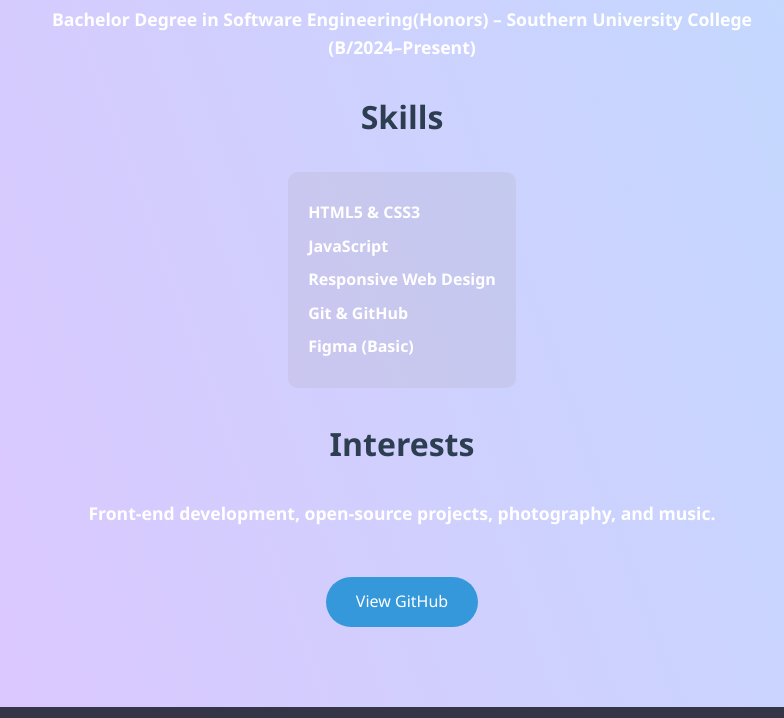
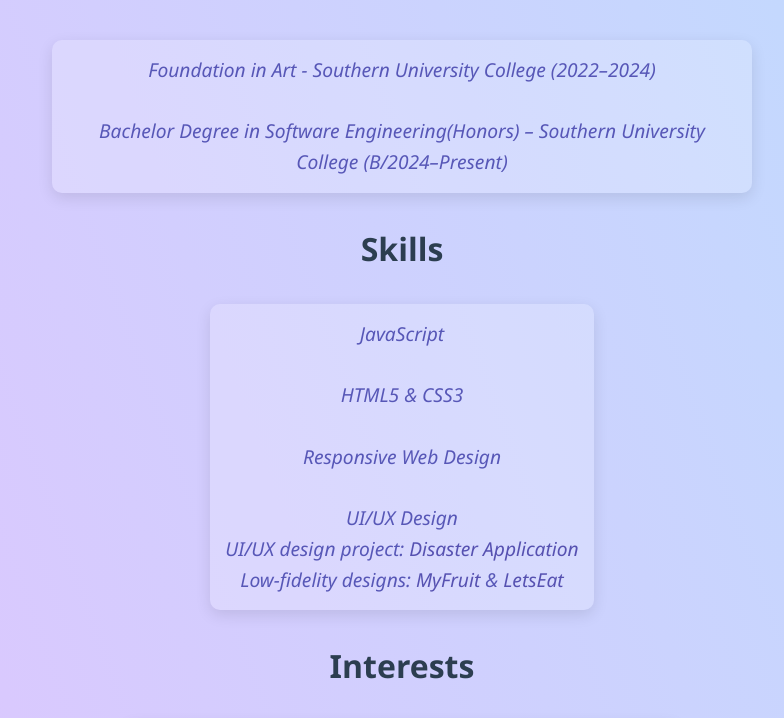
Before and after one commit to Thngyh/Individual-Assignment, a plain HTML site: page about.html in a window 1280 px wide. Shown: the part 756-1474 px from the top of the page, without its empty margins (238-1022 px from the left). Drawn offline with Linux system fonts and the light colour scheme.

Commit message:
Initial commit of project files

```diff
--- a/about.html
+++ b/about.html
@@ -13,22 +13,37 @@
         <section class="about">
             <h2>About Me</h2>
         <img src="image/about.jpg" alt="Yi Hui" class="about-img">
-            <p>I'm a second-year Software Engineering student with a passion for web development and UI/UX design.</p>
+            <p>A second-year Software Engineering student study in Southern University College, Skudai.</p>
 
             <h3>Education</h3>
-            <p>Bachelor Degree in Software Engineering(Honors) – Southern University College (B/2024–Present)</p>
+            <p>Foundation in Art - Southern University College (2022–2024)
+                <br><br>
+                Bachelor Degree in Software Engineering(Honors) – Southern University College (B/2024–Present)</p>
 
             <h3>Skills</h3>
-            <ul class="skills">
-                <li>HTML5 & CSS3</li>
-                <li>JavaScript</li>
-                <li>Responsive Web Design</li>
-                <li>Git & GitHub</li>
-                <li>Figma (Basic)</li>
-            </ul>
+            <p>
+            JavaScript
+            <br><br>
+            HTML5 & CSS3
+            <br><br>
+            Responsive Web Design
+            <br><br>
+            UI/UX Design
+            <br>
+            UI/UX design project:
+           <a href="https://www.figma.com/design/xi6tN9goclsy2DsHhKJNVW/SD-EDKS-Draft2?t=pOCWqnDA2WUHDKRX-1"
+            target="_blank" class="figma-link">Disaster Application</a>
+            <br>
+            Low-fidelity designs:
+            <a href="https://www.figma.com/design/aEAZG4Jzu8ryCkUB7rfISF/myFruits?node-id=0-1&t=oimY8LtangnDegEQ-1"
+            target="_blank" class="figma-link">MyFruit</a>
+            &
+            <a href="https://www.figma.com/design/GLn6eODkPgUMdkTEisf7zR/Food-Ordering-UX?t=pOCWqnDA2WUHDKRX-1"
+            target="_blank" class="figma-link">LetsEat</a>
+            </p>
 
             <h3>Interests</h3>
-            <p>Front-end development, open-source projects, photography, and music.</p>
+            <p>Front-end development,  photography, music, game and sleep.</p>
             <a href="https://github.com/Thngyh" target="_blank" class="btn">View GitHub</a>
         </section>
     </main>
--- a/style.css
+++ b/style.css
@@ -278,14 +278,27 @@ h2 {
 
 .about p {
     max-width: 700px;
-    color: white;
+    color: #5757b7;
     text-align: center;
-    font-size: 1.1rem;
-    font-weight: bold;
+    font-size: 1.2rem;
+    font-style:italic;
+    font-weight: 500;
+    background-color: #ffffff30;
+    border-radius: 10px;
+    box-shadow: 0 5px 15px rgba(0,0,0,0.1);
+    transition: transform 0.3s;
+    display: inline-block;
+    padding: 15px;
+
+}
+
+.about p:hover {
+    transform: scale(1.05);
 }
 
 .about-img {
-    width: 300px;
+    max-width: 300px;
+    max-height: 340px;
     border-radius: 10px;
 }
 
@@ -296,16 +309,27 @@ h2 {
     list-style: none;
 }
 
-.skills li {
-    color: #ffffff;
-    font-weight: bold;
-    margin: 8px 0;
+.figma-link {
+    position: relative;
+    color: #5651b1;
+    text-decoration: none;
+    font-weight: 400;
+    font-style: italic;
 }
 
-.skills li:hover {
-    background: #a597b6;
-    transform: translateY(-3px);
-    transition: 0.3s;
+.figma-link::after {
+    content: "";
+    position: absolute;
+    left: 0;
+    bottom: -2px;
+    width: 0%;
+    height: 2px;
+    background: #5651b1;
+    transition: width 0.3s ease;
+}
+
+.figma-link:hover::after {
+    width: 100%;
 }
 
 /* Portfolio */
@@ -320,7 +344,7 @@ h2 {
 .project-card {
     flex: 0 0 300px;
     max-width: 400px;
-    background: white;
+    background: #ffffff4d;
     border-radius: 10px;
     overflow: hidden;
     box-shadow: 0 5px 15px rgba(0,0,0,0.1);
@@ -349,14 +373,15 @@ h2 {
 .project-card:hover img {
     transform: scale(1.05);
 }
+
 .project-card h3 {
     padding: 20px 20px 10px;
-    color: #2c3e50;
+    color: #353548;
 }
 
 .project-card p {
     padding: 0 20px 20px;
-    color: #666;
+    color: #7c7c7c;
 }
 
 .project-card:hover {
@@ -364,7 +389,7 @@ h2 {
     box-shadow: 0 12px 30px rgba(0,0,0,0.12);
 }
 
-/* Project Detail Page */
+/* Portfolio 1,2,3 */
 .project-detail-section {
     padding: 60px 20px;
     background: linear-gradient(230deg, #b9e0fe 0%, #e0c4fe 100%);
@@ -375,7 +400,7 @@ h2 {
     display: inline-block;
     margin-bottom: 15px;
     font-size: 16px;
-    color: #333;
+    color: #7c7c7c;
     text-decoration: none;
     transition: 0.3s;
 }
@@ -402,7 +427,7 @@ h2 {
     gap: 30px;
     align-items: flex-start;
     flex-wrap: wrap;
-    background: white;
+    background: rgba(255, 255, 255, 0.427);
     padding: 30px;
     border-radius: 15px;
     box-shadow: 0 5px 20px rgba(0,0,0,0.1);
@@ -442,6 +467,7 @@ h2 {
     margin-top: 25px;
     display: flex;
     gap: 15px;
+    margin-left: 150px;
 }
 
 .exitBtn i {
@@ -455,8 +481,8 @@ h2 {
 .exitBtn:hover i {
     color: #000000;
 }
+
 /* Contact Form */
-
 .contact {
     background: linear-gradient(250deg, #b9e0fe 0%,#e0c4fe 100%);
 }
@@ -481,7 +507,7 @@ h2 {
     margin: 0 auto;
     padding: 40px;
     border-radius: 10px;
-    background: white;
+    background: rgba(255, 255, 255, 0.297);
     box-shadow: 0 5px 20px rgba(0,0,0,0.1);
 }
 
```
